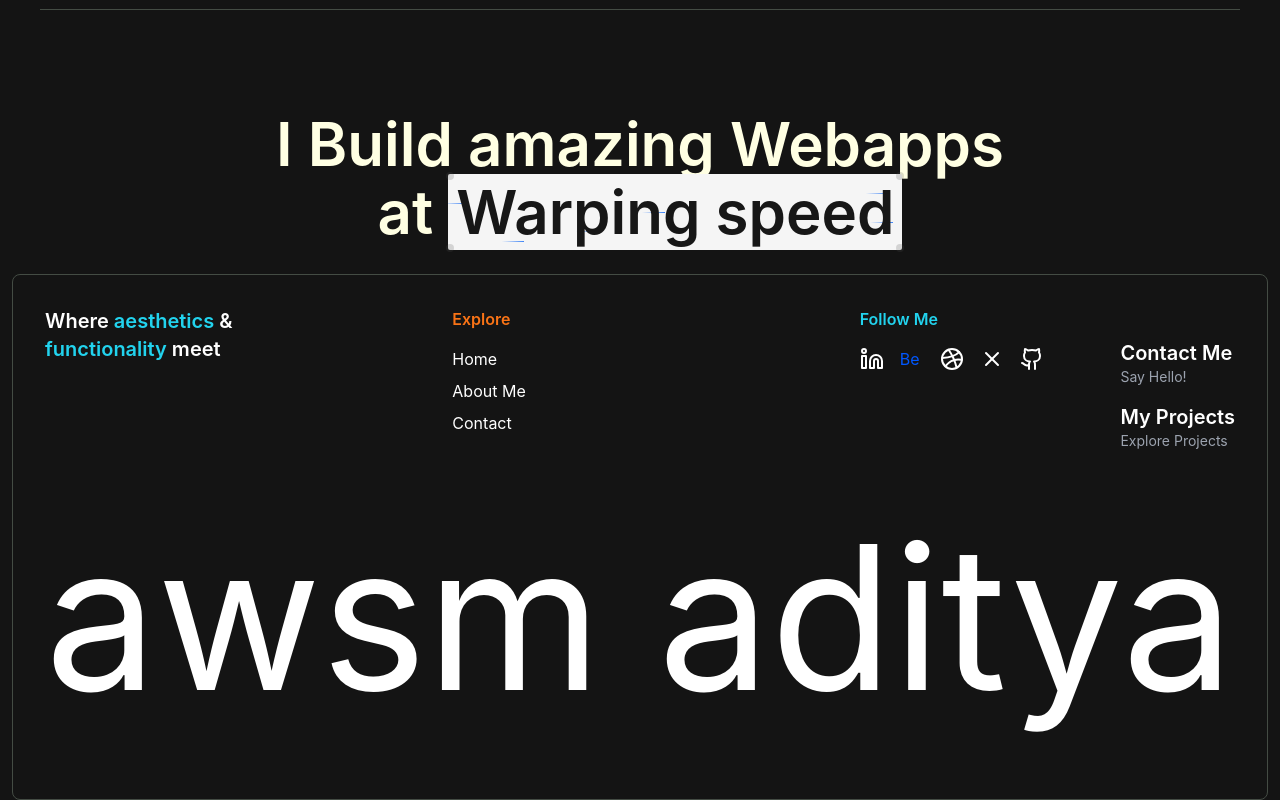
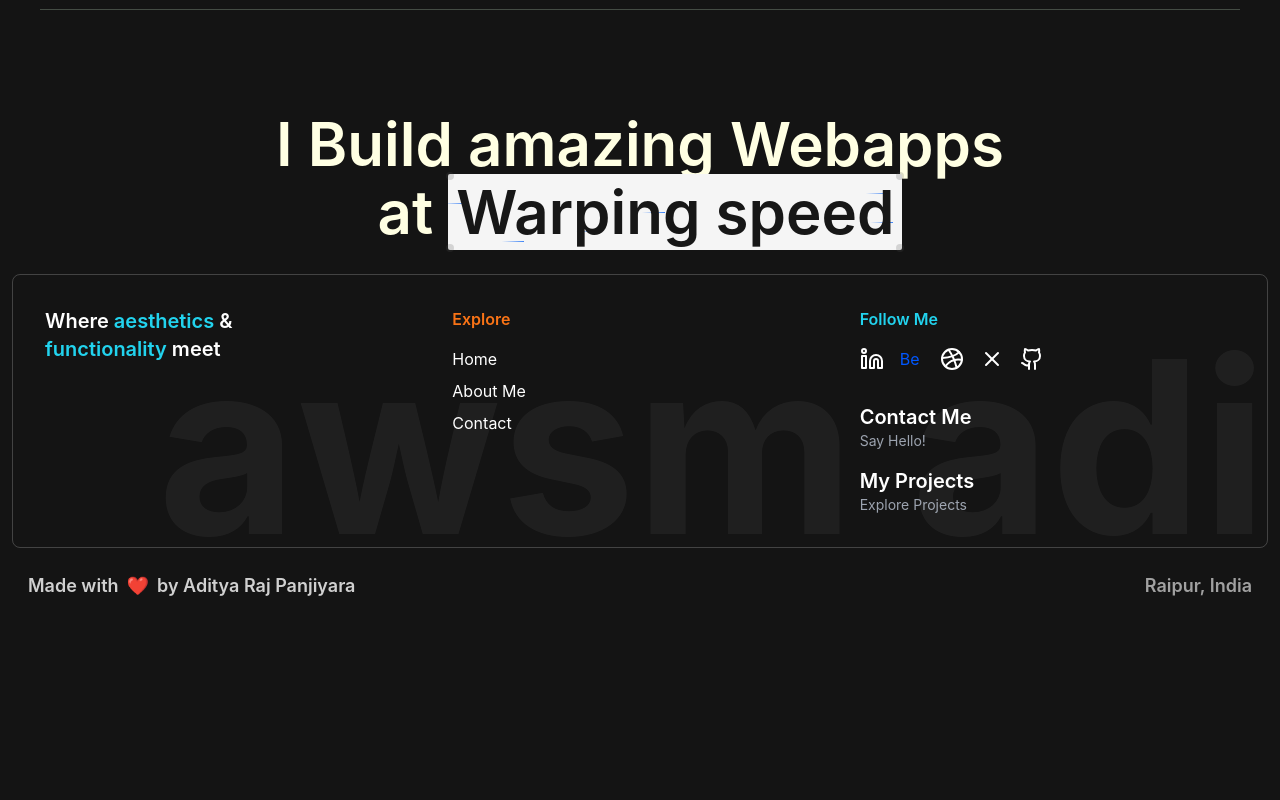
Before and after one commit to kael-odin/kael-odin-portfolio, a React (Vite) app: page / in a window 1280 px wide. Shown: the part 2301-3101 px from the top of the page. After the commit the page ends 2925 px from the top, so only its background shows below. Built offline with nearby package versions, Linux system fonts and the light colour scheme.

Commit message:
add spilling footer

```diff
--- a/src/components/Footer.jsx
+++ b/src/components/Footer.jsx
@@ -1,15 +1,13 @@
-import React from 'react';
 import { Github, Linkedin, Dribbble, X as Discord } from 'lucide-react';
 
 const Footer = () => {
   return (
-    <main className='px-3'>
-
-    <footer className="border-bline border rounded-lg text-white p-8 h-">
-      <div className="max-w-7xl mx-auto grid grid-cols-1 md:grid-cols-3 gap-8">
+    <main className='px-3 relative'>
+      <footer className="border border-white/20 rounded-lg text-white p-4 md:p-8 relative overflow-hidden">
+        <div className="max-w-7xl mx-auto grid grid-cols-1 sm:grid-cols-2 lg:grid-cols-3 gap-8">
           {/* Brand Section */}
           <div className="space-y-4">
-          <h2 className="text-xl font-semibold">
+            <h2 className="text-lg md:text-xl font-semibold">
               Where <span className="text-cyan-400">aesthetics</span> &<br />
               <span className="text-cyan-400">functionality</span> meet
             </h2>
@@ -20,43 +18,57 @@ const Footer = () => {
             <div className="mb-8">
               <h3 className="text-orange-500 font-semibold mb-4">Explore</h3>
               <nav className="space-y-2">
-              <p className="hover:text-gray-300 cursor-pointer">Home</p>
-              <p className="hover:text-gray-300 cursor-pointer">About Me</p>
-              <p className="hover:text-gray-300 cursor-pointer">Contact</p>
+                <p className="hover:text-gray-300 cursor-pointer transition-colors">Home</p>
+                <p className="hover:text-gray-300 cursor-pointer transition-colors">About Me</p>
+                <p className="hover:text-gray-300 cursor-pointer transition-colors">Contact</p>
               </nav>
             </div>
           </div>
 
           {/* Social & Contact Section */}
-        <div className="space-y-8 flex justify-between">
+          <div className="sm:col-span-2 lg:col-span-1">
+            <div className="flex flex-col sm:flex-row lg:flex-col gap-8">
               <div>
                 <h3 className="text-cyan-400 font-semibold mb-4">Follow Me</h3>
                 <div className="flex space-x-4">
-              <Linkedin className="w-6 h-6 hover:text-cyan-400 cursor-pointer" />
-              <div className="w-6 h-6 text-[#0057ff] hover:text-cyan-400 cursor-pointer">Be</div>
-              <Dribbble className="w-6 h-6 hover:text-cyan-400 cursor-pointer" />
-              <Discord className="w-6 h-6 hover:text-cyan-400 cursor-pointer" />
-              <Github className="w-6 h-6 hover:text-cyan-400 cursor-pointer" />
+                  <Linkedin className="w-5 h-5 md:w-6 md:h-6 hover:text-cyan-400 cursor-pointer transition-colors" />
+                  <div className="w-5 h-5 md:w-6 md:h-6 text-[#0057ff] hover:text-cyan-400 cursor-pointer transition-colors">Be</div>
+                  <Dribbble className="w-5 h-5 md:w-6 md:h-6 hover:text-cyan-400 cursor-pointer transition-colors" />
+                  <Discord className="w-5 h-5 md:w-6 md:h-6 hover:text-cyan-400 cursor-pointer transition-colors" />
+                  <Github className="w-5 h-5 md:w-6 md:h-6 hover:text-cyan-400 cursor-pointer transition-colors" />
                 </div>
               </div>
 
               <div className="space-y-4">
                 <div className="group cursor-pointer">
-              <h3 className="text-xl font-semibold">Contact Me</h3>
-              <p className="text-sm text-gray-400 group-hover:text-white">Say Hello!</p>
+                  <h3 className="text-lg md:text-xl font-semibold">Contact Me</h3>
+                  <p className="text-sm text-gray-400 group-hover:text-white transition-colors">Say Hello!</p>
                 </div>
 
                 <div className="group cursor-pointer">
-              <h3 className="text-xl font-semibold">My Projects</h3>
-              <p className="text-sm text-gray-400 group-hover:text-white">Explore Projects</p>
+                  <h3 className="text-lg md:text-xl font-semibold">My Projects</h3>
+                  <p className="text-sm text-gray-400 group-hover:text-white transition-colors">Explore Projects</p>
                 </div>
               </div>
             </div>
           </div>
-      <div className='w-full'>
-        <h1 className='text-[200px]'>awsm aditya</h1>
+        </div>
+
+        {/* Large text overlay */}
+        <div className="absolute bottom-0 right-0 w-full overflow-visible pointer-events-none">
+          <h1 className="text-[80px] sm:text-[120px] md:text-[160px] lg:text-[200px] xl:text-[240px] text-white/5 text-right font-bold whitespace-nowrap -mb-10 md:-mb-20">
+            awsm adi
+          </h1>
         </div>
       </footer>
+
+      {/* Credits section */}
+      <div className='flex flex-col sm:flex-row justify-between items-center font-semibold text-base md:text-lg py-4 md:py-6 px-2 md:px-4 text-white/80 gap-2 md:gap-4'>
+        <p className="flex items-center gap-2 text-center sm:text-left">
+          Made with <span className="text-red-500 animate-pulse">❤️</span> by Aditya Raj Panjiyara
+        </p>
+        <p className="text-white/60">Raipur, India</p>
+      </div>
     </main>
   );
 };
--- a/src/components/Hero.jsx
+++ b/src/components/Hero.jsx
@@ -185,7 +185,7 @@ const Hero = () => {
           <h2 className="text-4xl sm:text-5xl md:text-6xl lg:text-8xl font-bold text-teal-400 tracking-tight"><span className='text-primarytext'>&amp;</span> DESIGNER.</h2>
         </div>
       </div>
-      <p className='text-center text-3xl '>
+      <p className='text-center text-lg sm:text-3xl'>
         I create a digital Apps that borders on <br className="sm:hidden"/><span className='bg-gradient-to-r from-purple-400 to-purple-600 text-transparent bg-clip-text tracking-tight'>Efficiency</span>, <span className='text-teal-400'>Aesthetics</span> and <span className='text-yellow-400'>Functionality</span>.
       </p>
     </main>
```
Lines whose indentation alone changed are shown as unchanged.
